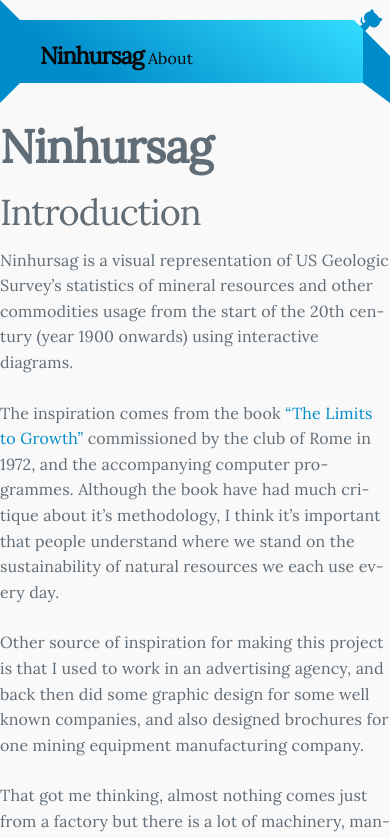
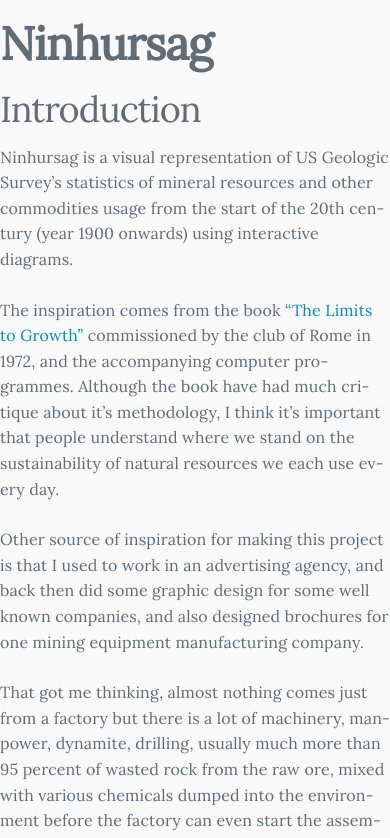
Before and after one commit to peterhil/ninhursag-api, a SvelteKit app in the folder site/: page /about in a window 390 px wide. Shown: the top 838 px of the page. Built offline with nearby package versions, Linux system fonts and the light colour scheme; a web font is replaced by a local one.

Commit message:
Move controls into Navbar and more responsive layout

```diff
--- a/site/src/lib/component/Navbar.svelte
+++ b/site/src/lib/component/Navbar.svelte
@@ -1,13 +1,18 @@
 <script>
 	import Octocat from '$component/Octocat.svelte'
+
+	let { controls } = $props()
 </script>
 
 <nav class="navigation">
-	<section>
+	<section class="name">
 		<h1>
 			<a href="/">Ninhursag</a>
 		</h1>
 		<a href="/about/">About</a>
 	</section>
+	<section>
+		{@render controls()}
+	</section>
 	<Octocat />
 </nav>
--- a/site/src/lib/component/SelectFunction.svelte
+++ b/site/src/lib/component/SelectFunction.svelte
@@ -24,8 +24,8 @@
 
 <label for="function">
 	<div>
+		<FunctionMath size={24} />
 		{title}
-		<FunctionMath size={32} />
 	</div>
 	<select
 		id="function"
--- a/site/src/lib/component/SelectMineral.svelte
+++ b/site/src/lib/component/SelectMineral.svelte
@@ -19,8 +19,8 @@
 
 <label for="mineral">
 	<div>
+		<IconPark icon={HeavyMetal} size={24} />
 		{title}
-		<IconPark icon={HeavyMetal} size={32} />
 	</div>
 	<select
 		id="mineral"
--- a/site/src/routes/+layout.svelte
+++ b/site/src/routes/+layout.svelte
@@ -1,6 +1,6 @@
 <script lang="ts">
-	import '../app.scss';
-	import '../app.postcss';
+	import '../app.scss'
+	import '../app.postcss'
 
 	import Navbar from '$component/Navbar.svelte'
 	import Alerts from '$component/Alerts.svelte'
@@ -16,5 +16,4 @@
 </svelte:head>
 
 <Alerts />
-<Navbar />
 {@render children?.()}
--- a/site/src/style/core.scss
+++ b/site/src/style/core.scss
@@ -18,25 +18,34 @@ body {
 	background-color: var(--color-accent);
 }
 
-main {
+.minerals {
 	padding: 0 $padding-inline;
+	display: flex;
+	flex-direction: column;
+	gap: 2rem;
 }
 
 nav.navigation {
-	font-family: $font-set-headings;
-	font-weight: 500;
-	background-color: var(--nav-bg);
-	color: var(--nav-text);
+	display: flex;
+	flex-direction: column;
+	gap: 1rem;
+
+	padding-block: 1rem;
 	border: clamp(20px, 4vw, 70px) solid var(--nav-bg);
-	border-block-color: var(--color-bg);
+	border-block-color: transparent;
 	border-top-width: 2.4vh;
 	border-right-width: clamp(20px, 7vw, 70px);
 
+	background-color: var(--nav-bg);
+	background-clip: padding-box;
 	background-image: linear-gradient(
 		0.1turn,
 		transparent 19%,
 		var(--color-accent) 100%
 	);
+	color: var(--nav-text);
+	font-family: $font-set-headings;
+	font-weight: 500;
 
 	@media (prefers-color-scheme: dark) {
 		background-image: linear-gradient(
@@ -46,8 +55,8 @@ nav.navigation {
 		);
 	}
 
-	section {
-		padding-inline: 2rem;
+	section.name {
+		display: block ruby;
 	}
 
 	a {
@@ -63,16 +72,6 @@ nav.navigation {
 		padding-top: 0.5rem;
 		font-size: clamp(18px, 6vw, 4rem);
 	}
-
-	@media (min-width: $size-md) {
-		section {
-			padding-inline: $padding-inline;
-		}
-
-		h1 {
-			padding-top: 1rem;
-		}
-	}
 }
 
 img {
@@ -81,3 +80,17 @@ img {
 	height: auto;
 	max-height: 100%;
 }
+
+@media (min-width: $size-md) {
+	.minerals {
+		flex-direction: row;
+	}
+
+	nav.navigation {
+		flex-direction: row;
+
+		h1 {
+			padding-top: 1rem;
+		}
+	}
+}
--- a/site/src/style/selections.scss
+++ b/site/src/style/selections.scss
@@ -3,7 +3,7 @@
 	display: flex;
 	flex: 1 1 50%;
 	flex-direction: column;
-	gap: 0.5rem;
+	gap: 1rem;
 }
 
 @media (min-width: $size-xxs) {
```
Also changed, not shown: site/src/lib/component/Minerals.svelte (+11 -5 lines).
